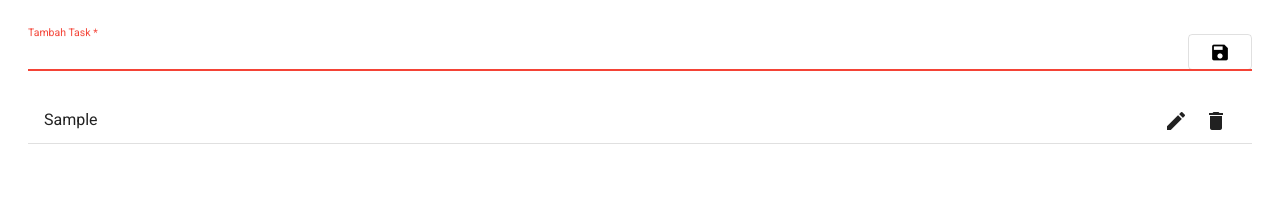
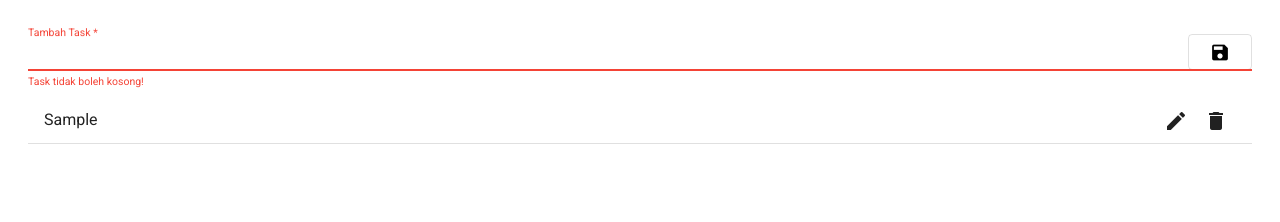
Before and after one commit to yogisatya2705/Belajar-Angular, an Angular app: page / in a window 1280 px wide. Both pictures are taken after typing "Sample" into the empty fields and a click on the button "save". Shown: the top 222 px of the page. Built offline with nearby package versions, Linux system fonts and the light colour scheme.

Commit message:
TODO APPS WITH FORM CONTROL

```diff
--- a/src/app/app.component.html
+++ b/src/app/app.component.html
@@ -1 +1,3 @@
-<app-todo-apps></app-todo-apps>
+<!-- <app-todo-apps></app-todo-apps> -->
+
+<app-todo-apps-form-control></app-todo-apps-form-control>
--- a/src/app/app.module.ts
+++ b/src/app/app.module.ts
@@ -5,6 +5,7 @@ import { AppRoutingModule } from './app-routing.module';
 import { AppComponent } from './app.component';
 import { BrowserAnimationsModule } from '@angular/platform-browser/animations';
 import { TodoAppsModule } from './module/todo-apps/todo-apps.module';
+import { TodoAppsFormControlModule } from './module/todo-apps-form-control/todo-apps-form-control.module';
 
 @NgModule({
   declarations: [
@@ -14,7 +15,8 @@ import { TodoAppsModule } from './module/todo-apps/todo-apps.module';
     BrowserModule,
     AppRoutingModule,
     BrowserAnimationsModule,
-    TodoAppsModule
+    TodoAppsModule,
+    TodoAppsFormControlModule
   ],
   providers: [],
   bootstrap: [AppComponent]
--- /dev/null
+++ b/src/app/module/todo-apps-form-control/todo-apps-form-control.component.css
@@ -0,0 +1,7 @@
+mat-form-field.mat-form-field {
+  width: 100%;
+}
+
+.container {
+  padding: 2em;
+}
--- /dev/null
+++ b/src/app/module/todo-apps-form-control/todo-apps-form-control.component.html
@@ -0,0 +1,28 @@
+<div class="container">
+  <form>
+    <mat-form-field>
+      <mat-placeholder>{{taskInpState === true ? "Tambah Task" : "Edit Task"}}</mat-placeholder>
+      <input type="text" matInput [formControl]="taskFormControl">
+      <button mat-button matSuffix mat-stroked-button aria-label="save" (click)="saveTask()">
+        <mat-icon>save</mat-icon>
+      </button>
+      <mat-error *ngIf="taskFormControl.hasError('required')">
+        Task tidak boleh kosong!
+      </mat-error>
+    </mat-form-field>
+  </form>
+
+
+  <mat-list>
+    <mat-list-item *ngFor="let item of listTodo; index as i">
+      <h3 mat-line>{{item}}</h3>
+      <button mat-icon-button>
+        <mat-icon class="mat-24" (click)="editTask(i)">edit</mat-icon>
+      </button>
+      <button mat-icon-button (click)="deleteTask(i)">
+        <mat-icon class="mat-24">delete</mat-icon>
+      </button>
+      <mat-divider></mat-divider>
+    </mat-list-item>
+  </mat-list>
+</div>
--- /dev/null
+++ b/src/app/module/todo-apps-form-control/todo-apps-form-control.component.ts
@@ -0,0 +1,50 @@
+import { Component, OnInit } from '@angular/core';
+import { FormControl, Validators } from '@angular/forms';
+
+@Component({
+  selector: 'app-todo-apps-form-control',
+  templateUrl: './todo-apps-form-control.component.html',
+  styleUrls: ['./todo-apps-form-control.component.css']
+})
+export class TodoAppsFormControlComponent implements OnInit {
+
+  constructor() { }
+
+  ngOnInit(): void {
+  }
+
+  taskFormControl = new FormControl('', [
+    Validators.required
+  ])
+
+  listTodo: string[] = [];
+
+  taskInpState: boolean = true; // true -> save, false -> edit
+  taskEditIdx: number = 0;
+
+  deleteTask(idx: number) {
+    this.listTodo.splice(idx, 1);
+  }
+
+  editTask(idx: number) {
+    this.taskInpState = false;
+    this.taskEditIdx = idx;
+    this.taskFormControl.setValue(this.listTodo[idx]);
+  }
+
+  saveTask() {
+    if (this.taskFormControl.hasError('required')) {
+      return;
+    }
+
+    if (this.taskInpState === true) {
+      this.listTodo.unshift(this.taskFormControl.value);
+    } else {
+      this.listTodo[this.taskEditIdx] = this.taskFormControl.value;
+      this.taskInpState = true;
+      this.taskEditIdx = 0;
+    }
+    this.taskFormControl.setValue("");
+  }
+
+}
```
Also changed, not shown: src/app/module/todo-apps-form-control/todo-apps-form-control.module.ts (added, +35 -0 lines), 1 other file (tests, documents, lock files or other folders).
